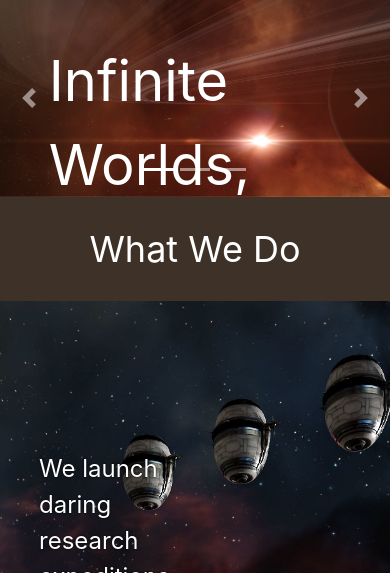
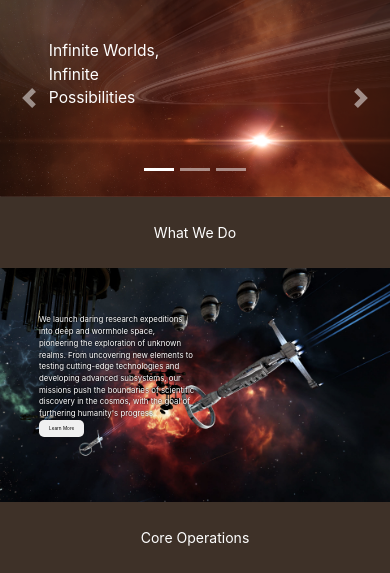
Before and after one commit to IronForce-Auscent/Sanctuary-Repository, a Python web app: template templates/index.html in a window 390 px wide; the page is wider, and only the part inside the window is pictured. Shown: the part 76-649 px from the top of that part. Run offline with Jinja, Linux system fonts and the light colour scheme; the template is opened without the code that fills it, so the values that code supplies are empty; grey boxes are pictures that could not be loaded.

Commit message:
Made website partially-responsive

```diff
--- a/static/css/base.css
+++ b/static/css/base.css
@@ -5,4 +5,5 @@
 body {
   padding: 0;
   margin: 0;
+  overflow-x: hidden;
 }/*# sourceMappingURL=base.css.map */
--- a/static/css/base.scss
+++ b/static/css/base.scss
@@ -5,4 +5,5 @@
 body {
     padding: 0;
     margin: 0;
+    overflow-x: hidden;
 }
--- a/static/css/index.css
+++ b/static/css/index.css
@@ -6,7 +6,7 @@ img {
   position: absolute;
   z-index: 20;
   color: white;
-  font-size: 56px;
+  font-size: 4vw;
   left: 12.5%;
   top: 20%;
 }
@@ -17,7 +17,7 @@ img {
   text-align: center;
   color: white;
   font-weight: 400;
-  font-size: 36px;
+  font-size: 3.6vw;
   padding-top: 25px;
   padding-bottom: 25px;
 }
@@ -35,7 +35,7 @@ img {
   word-wrap: break-word;
   width: 40%;
   color: white;
-  font-size: 24px;
+  font-size: 2vw;
 }
 
 .base-button {
@@ -45,7 +45,7 @@ img {
   border-radius: 5px;
   background-color: #f0f0f0;
   transition: background-color 0.3s;
-  font-size: 14;
+  font-size: 1.2vw;
 }
 
 .base-button:hover {
@@ -55,7 +55,7 @@ img {
 /* CSS related to the expeditions section */
 .expeditions-img {
   background-image: url("../img/expeditions.png");
-  min-height: 750px;
+  min-height: 60vw;
   background-attachment: fixed;
   background-position: center;
   background-repeat: no-repeat;
@@ -75,7 +75,7 @@ img {
 /* CSS related to the operations section */
 .operations-img {
   background-image: url("../img/operations.png");
-  min-height: 750px;
+  min-height: 60vw;
   background-attachment: fixed;
   background-position: center;
   background-repeat: no-repeat;
@@ -110,7 +110,7 @@ img {
   text-align: center;
   word-wrap: break-word;
   color: white;
-  font-size: 24px;
+  font-size: 1.8vw;
   font-weight: 200;
   padding: 20px;
 }
@@ -142,5 +142,5 @@ footer {
 .footer-content {
   padding: 20px;
   text-align: center;
-  font-size: 0.9rem;
+  font-size: 0.9vw;
 }/*# sourceMappingURL=index.css.map */
--- a/static/css/index.scss
+++ b/static/css/index.scss
@@ -6,7 +6,7 @@ img {
     position: absolute;
     z-index: 20;
     color: white;
-    font-size: 56px;
+    font-size: 4vw;
     left: 12.5%;
     top: 20%;
 }
@@ -18,7 +18,7 @@ img {
     text-align: center;
     color: white;
     font-weight: 400;
-    font-size: 36px;
+    font-size: 3.6vw;
     padding-top: 25px;
     padding-bottom: 25px;
 }
@@ -36,7 +36,7 @@ img {
     word-wrap: break-word;
     width: 40%;
     color: white;
-    font-size: 24px;
+    font-size: 2vw;
 }
 
 .base-button {
@@ -46,7 +46,7 @@ img {
     border-radius: 5px;
     background-color: #f0f0f0;
     transition: background-color 0.3s;
-    font-size: 14;
+    font-size: 1.2vw;
 }
 
 .base-button:hover {
@@ -57,7 +57,7 @@ img {
 
 .expeditions-img {
     background-image: url("../img/expeditions.png");
-    min-height: 750px;
+    min-height: 60vw;
     background-attachment: fixed;
     background-position: center;
     background-repeat: no-repeat;
@@ -78,7 +78,7 @@ img {
 
 .operations-img {
     background-image: url("../img/operations.png");
-    min-height: 750px;
+    min-height: 60vw;
     background-attachment: fixed;
     background-position: center;
     background-repeat: no-repeat;
@@ -92,7 +92,6 @@ img {
 }
 
 /* CSS related to the projects section */
-
 .projects-img {
     background-image: url("../img/projects-2.jpg");
     min-height: 750px;
@@ -114,7 +113,7 @@ img {
     text-align: center;
     word-wrap: break-word;
     color: white;
-    font-size: 24px;
+    font-size: 1.8vw;
     font-weight: 200;
     padding: 20px;
 }
@@ -146,5 +145,5 @@ footer {
 .footer-content {
     padding: 20px;
     text-align: center;
-    font-size: 0.9rem;
+    font-size: 0.9vw;
 }
--- a/templates/index.html
+++ b/templates/index.html
@@ -53,18 +53,18 @@
         <div class="project-1 project-content">The Sanctuary super-fleet, launched in colaboration with the
             Trans-Supercluster Research and Expeditions Committee (TSREC), spearheads Foundation operations with its
             flagship supercarrier and support dreadnoughts and carriers
+            <button class="project-button base-button">Learn More</button>
         </div>
         <div class="project-2 project-content">The "Astral Network," the Foundation's inaugural public project,
             revolutionized interstellar logistics, fostering trade and tourism across systems. Its success wildly
             surpassed TSREC's expectations, enhancing interstellar connectivity and overall quality-of-life.
+            <button class="project-button base-button">Learn More</button>
         </div>
         <div class="project-3 project-content">Enhancing security in dangerous space, the Veil Network deploys advanced
             subspace detection probes and freeport stations in deep space and wormhole regions, ensuring swift and
             coordinated defensive responses against threats.
+            <button class="project-button base-button">Learn More</button>
         </div>
-        <button class="project-button base-button">Learn More</button>
-        <button class="project-button base-button">Learn More</button>
-        <button class="project-button base-button">Learn More</button>
     </div>
 </div>
 <footer>
```
Also changed, not shown: index.html (+26 -26 lines), search.html (added, +42 -0 lines), templates/search.html (added, +7 -0 lines), 2 other files.
